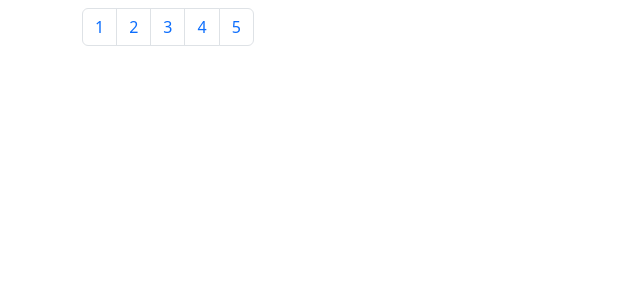
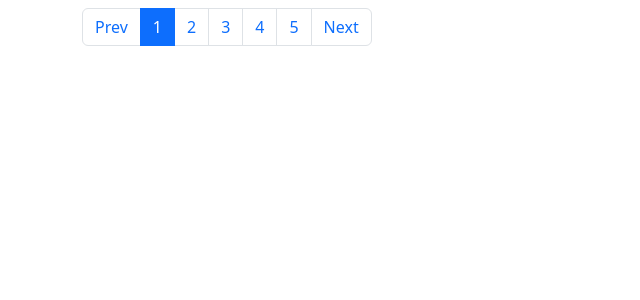
Before and after one commit to nsohailahmed/angular-directives, an Angular app: page / in a window 1280 px wide. Shown: the top 300 px of the page, without its empty margins (0-640 px from the left). Built offline with nearby package versions, Linux system fonts and the light colour scheme.

Commit message:
ngClass directive

```diff
--- a/src/app/app.component.html
+++ b/src/app/app.component.html
@@ -1,8 +1,14 @@
 <div class="container">
   <nav>
     <ul class="pagination mt-2">
-        <li class="page-item" *ngFor="let image of images; let i=index">
+        <li class="page-item">
+            <a href="" class="page-link">Prev</a>
+        </li>
+        <li class="page-item" [ngClass]="{active : currentPage===i}" *ngFor="let image of images; let i=index">
             <a  class="page-link">{{i+1}}</a>
+        </li>
+        <li class="page-item">
+            <a href="" class="page-link">Next</a>
         </li>
     </ul>
   </nav>
--- a/src/app/app.component.ts
+++ b/src/app/app.component.ts
@@ -6,6 +6,8 @@ import { Component } from '@angular/core';
   styleUrls: ['./app.component.css']
 })
 export class AppComponent {
+
+  currentPage:number = 0;
 
 
   images = [
```
